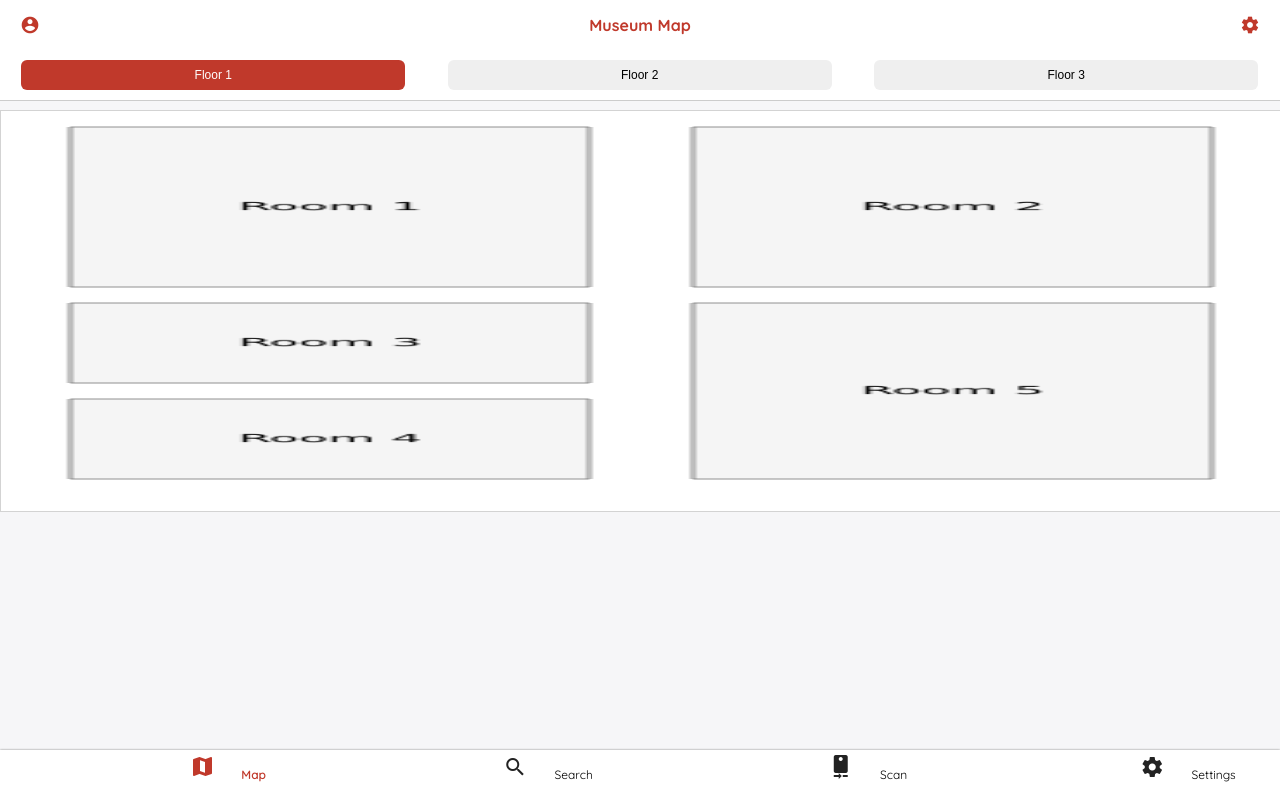
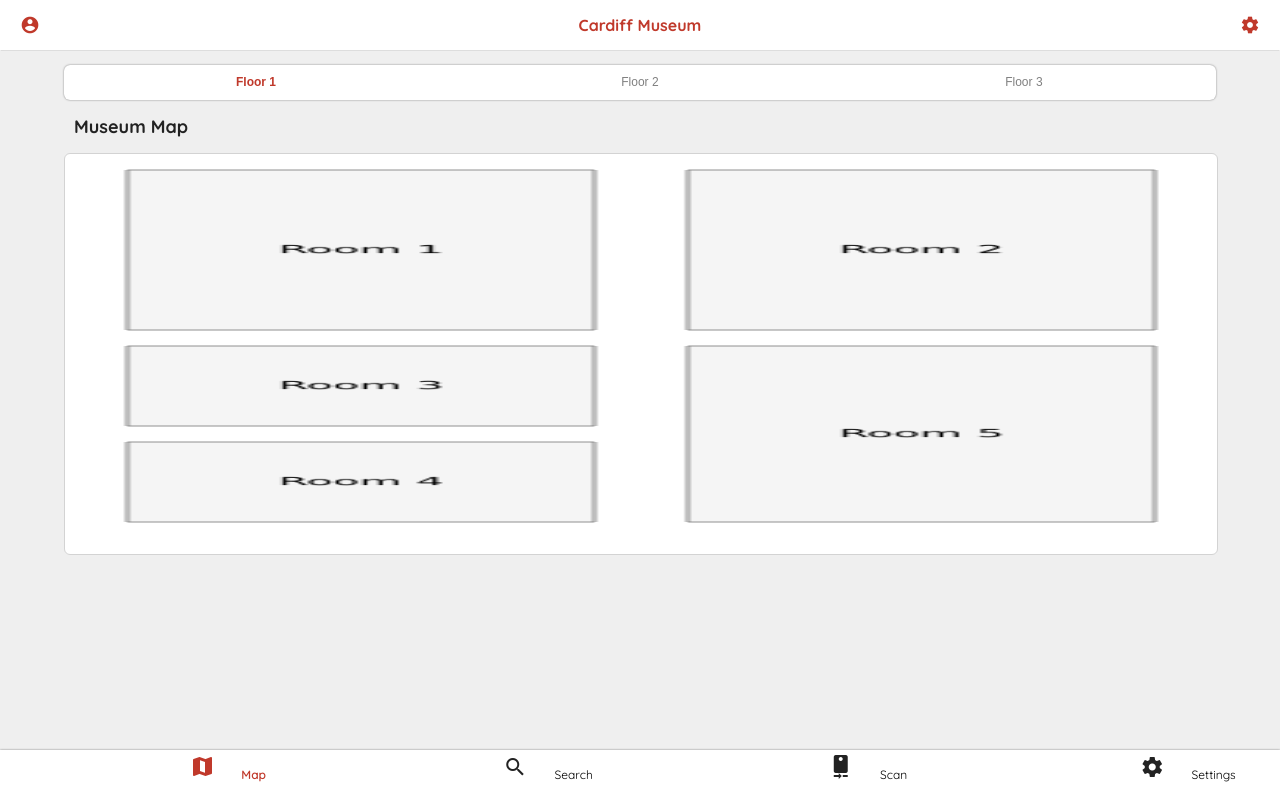
Before and after one commit to dremansley1/group20-museumapp, a Flask app: page / in a window 1280 px wide. Run offline with Flask 2, Linux system fonts and the light colour scheme.

Commit message:
Map Page Design Updates

```diff
--- a/museum/routes.py
+++ b/museum/routes.py
@@ -8,7 +8,7 @@
 
 @app.route("/", methods=['GET', 'POST'])
 def mainpage():
-    return render_template("index.html", museum_data = museum_info, page_name = "Museum Map");
+    return render_template("index.html", museum_data = museum_info, page_name = "Cardiff Museum");
 
 @app.route("/settings", methods=['GET', 'POST'])
 def settings():
@@ -25,7 +25,6 @@
 @app.route("/room_artifacts", methods=['GET', 'POST'])
 def room_artifacts():
     return render_template('room_artifacts.html', museum_data = museum_info, page_name = "Artifacts");
-
 
 @app.route("/login", methods=['GET', 'POST'])
 def login():
--- a/museum/static/style.css
+++ b/museum/static/style.css
@@ -1,17 +1,21 @@
 html, body {
-    background-color:#F6F6F8;
+    background-color:#efefef;
     margin:0;
     padding:0;
     font-family: 'Quicksand', sans-serif !important;
     max-width: 100%;
     overflow-x: hidden;
+
 }
 
 header{
     width:100%;
     height:50px;
     background-color:#FFFFFF;
-    position: relative
+    position: relative;
+      -webkit-box-shadow: 0 1px 1px -1px gray;
+	   -moz-box-shadow: 0 1px 1px -1px gray;
+	        box-shadow: 0 1px 1px -1px gray;
 }
 
 header .left-icon{
@@ -40,39 +44,46 @@
     text-align:center;
 }
 
-
-
+.sectionTitle{
+    color:#222;
+    margin-left:10px;
+    padding-top:50px;
+    font-size:18px;
+}
 /********** Museum Map Page **********/
 
 .floor_nav{
-    width: 100%;
-    height: 50px;
+    width: 90%;
+    height: 35px;
     background-color:white;
-    border-bottom:1px solid #ccc;
+    border-radius:6px;
+    margin:10px 5%;
+    -webkit-box-shadow: 0 0 5px rgba(0,0,0,0.3);
+    box-shadow: 0 0 2px rgba(0,0,0,0.5);
 }
 
 .floor_nav button{
-    width: 30%;
-    height: 30px;
-    margin: 10px 1.66%;
+    width: 33.33%;
+    height: 35px;
+    margin: 0px;
     float: left;
     border:none;
-    background-color:#efefef;
-    border-radius: 6px;
+    background-color:transparent;
     font-size:12px;
-
     outline:none;
+    color: gray
 }
 
 .floor_nav .active{
-    background-color:#c0392b;
-    color:#FFFFFF;
+    color:#c0392b;
+    font-weight:600;
 }
 .museum_map{
     width:100%;
     height:400px;
     background-color: #fff;
-    margin-top:10px;
+
+    border-radius:6px;
 }
 
 /********** Search Page **********/
@@ -96,6 +107,7 @@
     text-indent:15px;
     font-size:11px;
 }
+
 /********** Footer Page **********/
 
 footer{
--- a/museum/templates/index.html
+++ b/museum/templates/index.html
@@ -13,6 +13,7 @@
     <button>Floor 2</button>
     <button>Floor 3</button>
 
+    <h2 class="sectionTitle">Museum Map</h2>
 <canvas id="museum-map" class="museum_map" width="370px" height="500" style="border:1px solid #d3d3d3;">
 
 <!-------- Map -------->
```
